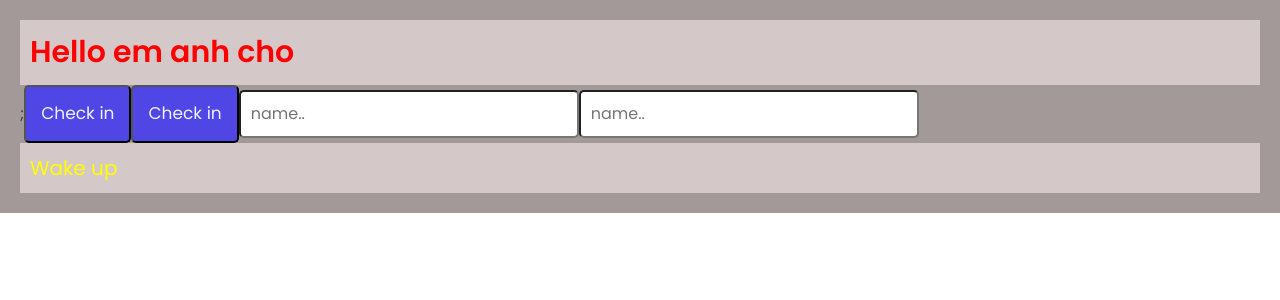
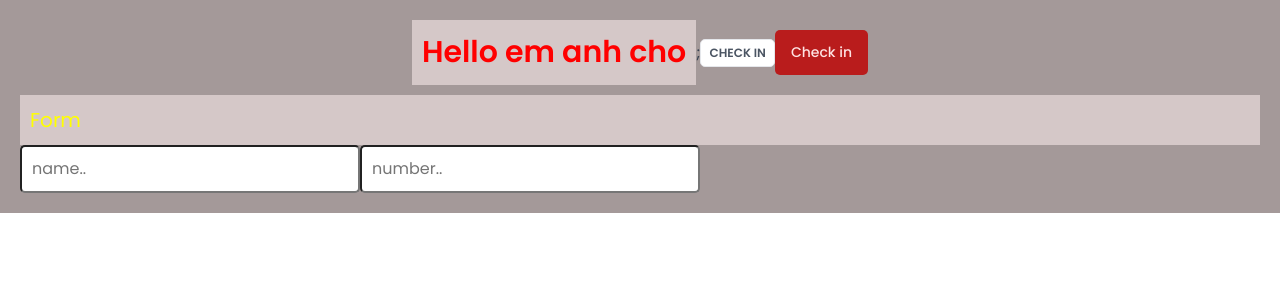
Before and after one commit to ThanhsonWeb/the-wild-oasis, a React (Vite) app: page / in a window 1280 px wide. Shown: the top 300 px of the page. Built offline with nearby package versions, Linux system fonts and the light colour scheme; a web font is replaced by a local one.

Commit message:
building reusable Styled Component

```diff
--- a/src/App.jsx
+++ b/src/App.jsx
@@ -3,6 +3,7 @@
 import Button from "./ui/Button";
 import Input from "./ui/Input.jsx";
 import Heading from "./ui/Heading";
+import Row from "./ui/Row";
 
 const StyledApp = styled.div`
 	background: #a49999;
@@ -14,12 +15,28 @@
 		<>
 			<GlobalStyles />
 			<StyledApp>
-				<Heading as="h1">Hello em anh cho</Heading>;
-				<Button onClick={() => alert("hello")}>Check in</Button>
-				<Button onClick={() => alert("bye")}>Check in</Button>
-				<Input type="text" placeholder="name.." />
-				<Input type="text" placeholder="name.." />
-				<Heading as="h4">Wake up</Heading>
+				<Row>
+					<Row type="horizontal">
+						<Heading as="h1">Hello em anh cho</Heading>;
+						<div>
+							<Button onClick={() => alert("hello")}>Check in</Button>
+							<Button
+								variation="danger"
+								size="medium"
+								onClick={() => alert("bye")}
+							>
+								Check in
+							</Button>
+						</div>
+					</Row>
+					<Row>
+						<div>
+							<Heading as="h4">Form</Heading>
+							<Input type="text" placeholder="name.." />
+							<Input type="number" placeholder="number.." />
+						</div>
+					</Row>
+				</Row>
 			</StyledApp>
 		</>
 	);
--- a/src/ui/Button.jsx
+++ b/src/ui/Button.jsx
@@ -49,17 +49,16 @@
 };
 
 const Button = styled.button`
-	font-size: 1.7rem;
-	padding: 1.4rem 1.5rem;
-	background-color: var(--color-brand-600);
-	color: var(--color-brand-50);
 	border-radius: var(--border-radius-sm);
-
+	border: none;
 	cursor: pointer;
-
-	&:hover {
-		background-color: var(--color-brand-700);
-	}
+	${(props) => sizes[props.size]}
+	${(props) => variations[props.variation]}
 `;
 
+Button.defaultProps = {
+	size: "small",
+	variation: "secondary",
+};
+
 export default Button;
--- /dev/null
+++ b/src/ui/Row.jsx
@@ -0,0 +1,24 @@
+import styled, { css } from "styled-components";
+
+const Row = styled.div`
+	display: flex;
+	${(props) =>
+		props.type === "horizontal" &&
+		css`
+			justify-content: center;
+			align-items: center;
+		`}
+
+	${(props) =>
+		props.type === "vertical" &&
+		css`
+			gap: 1rem;
+			flex-direction: column;
+		`}
+`;
+// make the default
+Row.defaultProps = {
+	type: "vertical",
+};
+
+export default Row;
```
